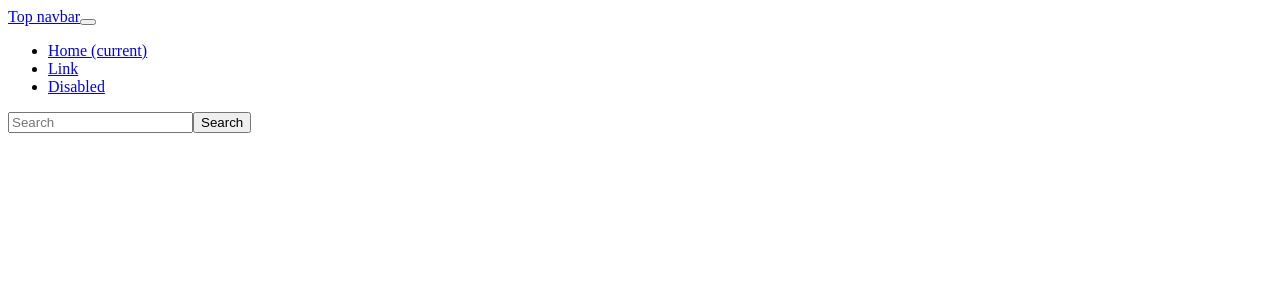
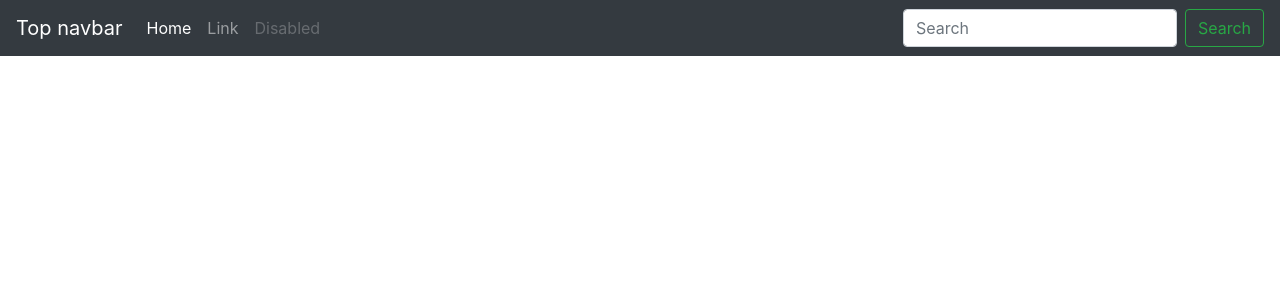
Before and after one commit to simubank/project2-supermetroid, an Angular app in the folder src/main/webapp/frontend/: page / in a window 1280 px wide. Shown: the top 300 px of the page. Built offline with nearby package versions, Linux system fonts and the light colour scheme; no server answers.

Commit message:
Adding Bootstrap Scripts

```diff
--- a/src/main/webapp/frontend/src/app/navbar/navbar.component.html
+++ b/src/main/webapp/frontend/src/app/navbar/navbar.component.html
@@ -21,5 +21,3 @@
     </form>
   </div>
 </nav>
-{{check.id}}
-{{check.name}}
--- a/src/main/webapp/frontend/src/index.html
+++ b/src/main/webapp/frontend/src/index.html
@@ -7,6 +7,10 @@
 
   <meta name="viewport" content="width=device-width, initial-scale=1">
   <link rel="icon" type="image/x-icon" href="favicon.ico">
+  <link rel="stylesheet" href="https://stackpath.bootstrapcdn.com/bootstrap/4.1.2/css/bootstrap.min.css" integrity="sha384-Smlep5jCw/wG7hdkwQ/Z5nLIefveQRIY9nfy6xoR1uRYBtpZgI6339F5dgvm/e9B" crossorigin="anonymous">
+  <script src="https://code.jquery.com/jquery-3.3.1.slim.min.js" integrity="sha384-q8i/X+965DzO0rT7abK41JStQIAqVgRVzpbzo5smXKp4YfRvH+8abtTE1Pi6jizo" crossorigin="anonymous"></script>
+  <script src="https://cdnjs.cloudflare.com/ajax/libs/popper.js/1.14.3/umd/popper.min.js" integrity="sha384-ZMP7rVo3mIykV+2+9J3UJ46jBk0WLaUAdn689aCwoqbBJiSnjAK/l8WvCWPIPm49" crossorigin="anonymous"></script>
+  <script src="https://stackpath.bootstrapcdn.com/bootstrap/4.1.2/js/bootstrap.min.js" integrity="sha384-o+RDsa0aLu++PJvFqy8fFScvbHFLtbvScb8AjopnFD+iEQ7wo/CG0xlczd+2O/em" crossorigin="anonymous"></script>
 </head>
 <body>
   <app-root></app-root>
```
